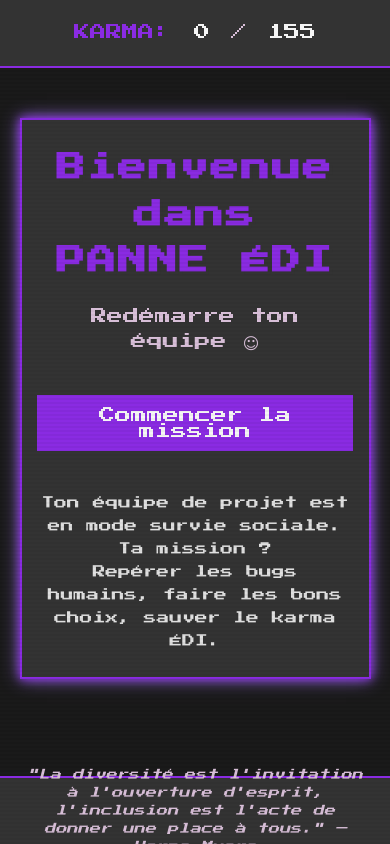
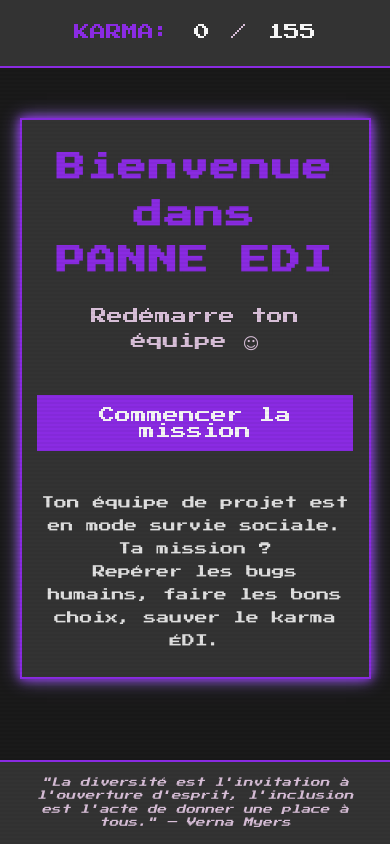
Before and after one commit to iliaslb/panne-edi, a plain HTML site: page index.html in a window 390 px wide. Drawn offline with Linux system fonts and the light colour scheme.

Commit message:
enhancing ui for mobile (Mobile v2)

```diff
--- a/index.html
+++ b/index.html
@@ -3,7 +3,7 @@
 <head>
     <meta charset="UTF-8">
     <meta name="viewport" content="width=device-width, initial-scale=1.0">
-    <title>Panne ÉDI - Jeu Interactif</title>
+    <title>Panne EDI - Jeu Interactif</title>
     <link rel="stylesheet" href="styles.css">
     <link href="https://fonts.googleapis.com/css2?family=Press+Start+2P&display=swap" rel="stylesheet">
 </head>
@@ -20,7 +20,7 @@
         <!-- Welcome Screen -->
         <div id="welcome-screen" class="screen active">
             <div class="content">
-                <h1 class="retro-title">Bienvenue dans<br>PANNE ÉDI</h1>
+                <h1 class="retro-title">Bienvenue dans<br>PANNE EDI</h1>
                 <p class="subtitle">Redémarre ton équipe ☺</p>
                 <button id="start-button" class="retro-button">Commencer la mission</button>
                 <p class="description">
--- a/script.js
+++ b/script.js
@@ -385,6 +385,9 @@ function showModeSelection() {
 function selectGameMode(mode) {
     gameState.gameMode = mode;
 
+    // Hide the footer quote
+    document.querySelector('footer').style.display = 'none';
+
     // Set up scenario indices based on selected mode
     if (mode === 'quick') {
         gameState.scenarioIndices = [...quickModeIndices];
@@ -600,6 +603,9 @@ function restartGame() {
     gameState.totalKarma = 0;
     gameState.scenarioIndices = [];
 
+    // Show the footer quote again
+    document.querySelector('footer').style.display = '';
+
     // Return to welcome screen to allow mode selection again
     switchScreen(finalScreen, welcomeScreen);
 }
--- a/styles.css
+++ b/styles.css
@@ -418,12 +418,14 @@ footer {
         padding: 3vh 4vw;
         margin: 2vh 2vw;
         margin-top: 12vh; /* Space for status bar */
+        margin-bottom: 12vh; /* Space for footer */
     }
 
     .screen {
         padding: 2vh 2vw;
         align-items: flex-start;
         overflow-y: auto;
+        padding-bottom: 12vh; /* Additional padding to prevent content overlap with footer */
     }
 
     .game-container {
@@ -435,6 +437,18 @@ footer {
         display: flex;
         align-items: center;
         justify-content: center;
+    }
+
+    footer {
+        font-size: 0.6rem; /* Smaller font size on mobile */
+        padding: 1vh;
+        height: 10vh; /* Taller height to accommodate text */
+        line-height: 1.4; /* Better line height for readability */
+    }
+
+    .quote {
+        max-width: 90%; /* Prevent text from touching edges */
+        margin: 0 auto;
     }
 }
 
```
